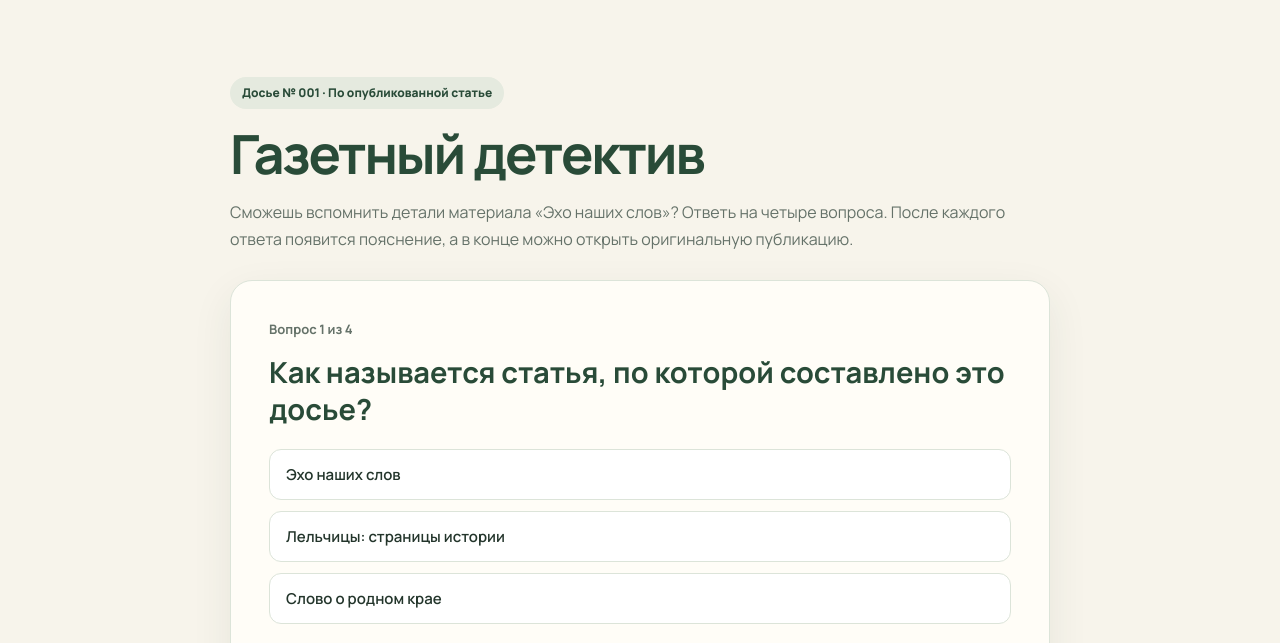
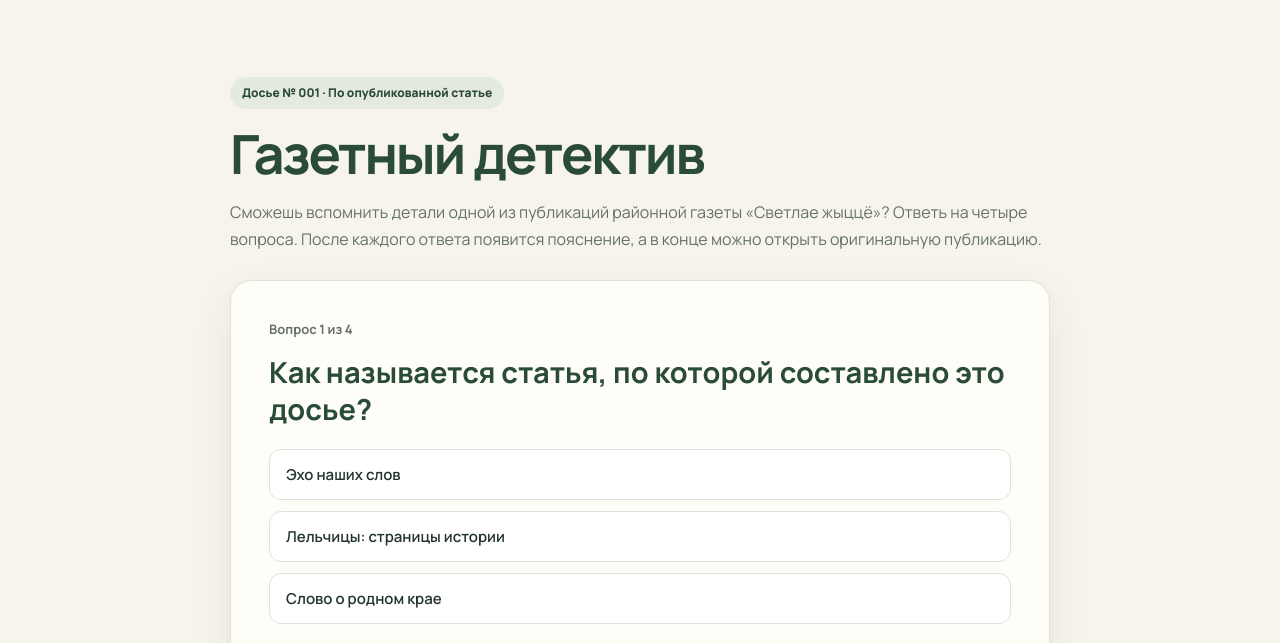
Before and after one commit to levkovka3-sketch/interaktivnye-lelchitsy, a plain HTML site: page detektiv.html in a window 1280 px wide. Shown: the part 116-759 px from the top of the page. Drawn offline with Linux system fonts and the light colour scheme.

Commit message:
Уточнить предисловие Газетного детектива

```diff
--- a/detektiv.html
+++ b/detektiv.html
@@ -53,7 +53,7 @@
       <div class="detective-top">
         <span class="case-label">Досье № 001 · По опубликованной статье</span>
         <h1>Газетный детектив</h1>
-        <p>Сможешь вспомнить детали материала «Эхо наших слов»? Ответь на четыре вопроса. После каждого ответа появится пояснение, а в конце можно открыть оригинальную публикацию.</p>
+        <p>Сможешь вспомнить детали одной из публикаций районной газеты «Светлае жыццё»? Ответь на четыре вопроса. После каждого ответа появится пояснение, а в конце можно открыть оригинальную публикацию.</p>
       </div>
       <section class="case-card" id="case-card" aria-live="polite">
         <p class="case-progress" id="case-progress">Вопрос 1 из 4</p>
```
